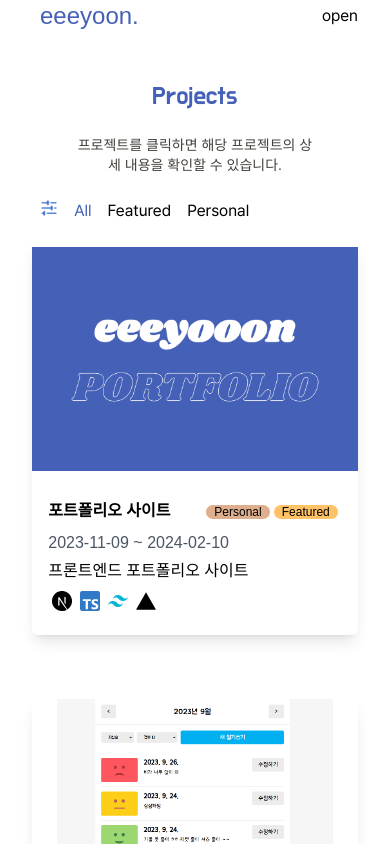
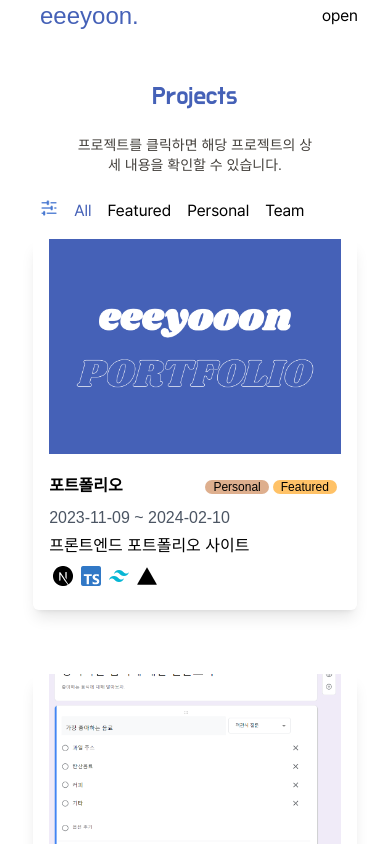
Before and after one commit to eeeyooon/portfolio, a Next.js app: page /projects in a window 390 px wide. Built offline with nearby package versions, Linux system fonts and the light colour scheme; a web font is replaced by a local one.

Commit message:
style: 프로젝트 목록 및 카드 컴포넌트 이미지 크기 조절, 반응형 스타일링 수정

```diff
--- a/data/projects/projectDetailData.ts/project3.ts
+++ b/data/projects/projectDetailData.ts/project3.ts
@@ -18,7 +18,7 @@ export const project3 = {
   category: ["Team", "Featured"],
   path: "jeju-brokerage",
   featured: true,
-  stacks: ["react", "styledComponents", "axios", "spring", "kakao"],
+  stacks: ["react", "styledComponents", "axios", "kakao"],
   githubUrl: "https://github.com/goormthon/frontend",
   docsUrl:
     "https://www.notion.so/eeeyooon/7436eeea62724ae1bbc26bce91980b50?pvs=4",
--- a/data/projects/projectDetailData.ts/project9.ts
+++ b/data/projects/projectDetailData.ts/project9.ts
@@ -1,5 +1,5 @@
 export const project9 = {
-  title: "포트폴리오 사이트",
+  title: "포트폴리오",
   intro: "프론트엔드 포트폴리오 사이트",
   description:
     "프론트엔드 개발자를 준비하면서 진행했던 프로젝트, 프론트엔드 개발 스택 등을 한번에 확인할 수 있는 포트폴리오 사이트를 구현하였습니다. 편리한 탐색을 위해 헤더 메뉴 클릭과 스크롤 이동이 가능하도록 구현하여 각각의 프로젝트를 클릭하면 세부 내용을 확인할 수 있는 모달창이 나타납니다.",
--- a/src/components/projects/ProjectCard.tsx
+++ b/src/components/projects/ProjectCard.tsx
@@ -14,15 +14,18 @@ export default function ProjectCard({
   return (
     <article
       onClick={() => onSelectProject(path)}
-      className="rounded-md overflow-x-hidden shadow-lg hover:shadow-xl my-4 lg:transition duration-300 lg:transform lg:hover:scale-105 cursor-pointer"
+      className="rounded-md overflow-x-hidden shadow-lg hover:shadow-xl my-4 lg:transition duration-300 lg:transform lg:hover:scale-105 cursor-pointer flex flex-col"
     >
-      <Image
-        className="w-full h-[240px] object-contain"
-        src={`/images/projects/${path}.png`}
-        alt={title}
-        width={300}
-        height={200}
-      />
+      <div className="flex justify-center">
+        <div className="relative w-[75vw] h-[55vw] sm:w-[40vw] sm:h-[30vw] md:w-[22vw] md:h-[15vw] items-center">
+          <Image
+            className="object-cover w-full h-full overflow-hidden absolute"
+            src={`/images/projects/${path}.png`}
+            alt={title}
+            fill={true}
+          />
+        </div>
+      </div>
       <div className="flex flex-col items-start p-4">
         <div className="flex flex-row justify-between w-full items-center mb-1">
           <h3 className="text-base md:text-base font-bold ">{title}</h3>
```
Also changed, not shown: data/projects/projectDetailData.ts/projectDetailData.ts (+7 -7 lines).
